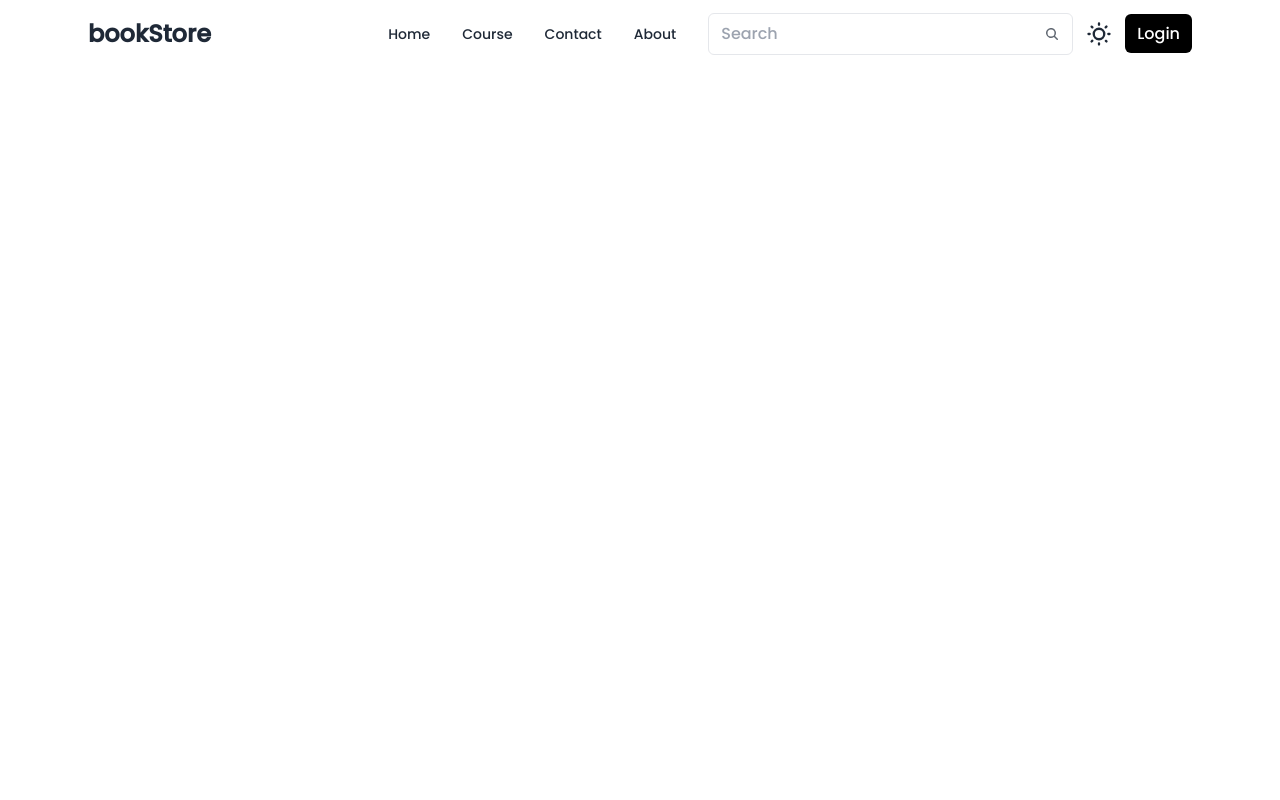
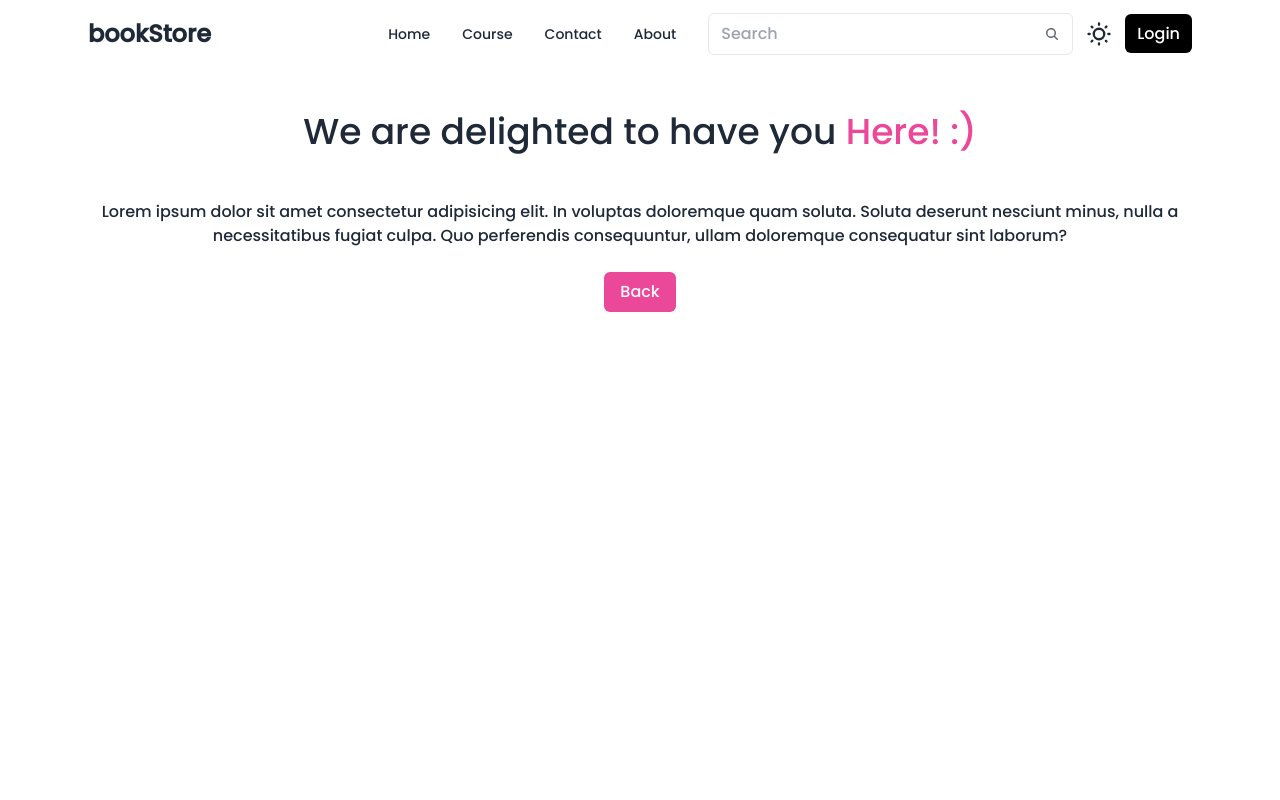
Before and after one commit to Beauty-ku-mari/BookStore, a React (Vite) app in the folder Frontend/: page /course in a window 1280 px wide. Shown: the top 800 px of the page. Built offline with nearby package versions, Linux system fonts and the light colour scheme.

Commit message:
'update'

```diff
--- a/Frontend/src/components/Course.jsx
+++ b/Frontend/src/components/Course.jsx
@@ -1,12 +1,33 @@
 // eslint-disable-next-line no-unused-vars
 import React from "react";
+import Cards from "./Cards";
+import list from "../../public/list.json";
 
 function Course() {
   return (
     <>
       <div className="`max-w-screen-2xl container mx-auto md:px-20 px-4">
-        <div>
-          <h1></h1>
+        <div className="mt-28 item-center justify-center text-center">
+          <h1 className="text-2xl md:text-4xl">
+            We are delighted to have you{" "}
+            <span className=" text-pink-500 ">Here! :)</span>
+          </h1>
+          <p className="mt-12">
+            Lorem ipsum dolor sit amet consectetur adipisicing elit. In voluptas
+            doloremque quam soluta. Soluta deserunt nesciunt minus, nulla a
+            necessitatibus fugiat culpa. Quo perferendis consequuntur, ullam
+            doloremque consequatur sint laborum?
+          </p>
+
+            <button className="mt-6 bg-pink-500 text-white px-4 py-2 rounded-md hover:bg-pink-700 duration-300">
+              Back
+            </button>
+
+        </div>
+        <div className="mt-12 grid grid-cols-1 md:grid-cols-4">
+          {list.map((item) => {
+            <Cards key={item.id} item={item} />;
+          })}
         </div>
       </div>
     </>
--- a/Frontend/src/courses/Courses.jsx
+++ b/Frontend/src/courses/Courses.jsx
@@ -3,9 +3,9 @@ import React from "react";
 import Navbar from "../components/Navbar";
 import Course from "../components/Course";
 import Footer from "../components/Footer";
-import list from "../../public/list.json";
+//
+
 function Courses() {
-console.log(list);
   return (
     <>
       <Navbar />
```
